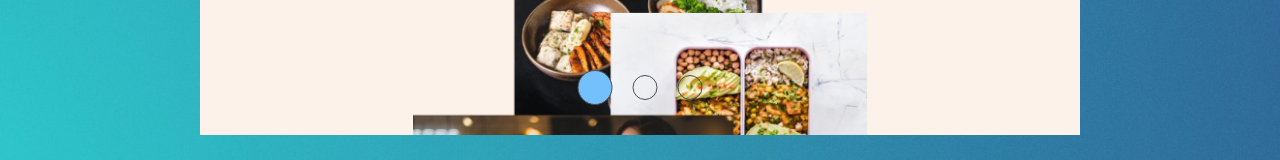
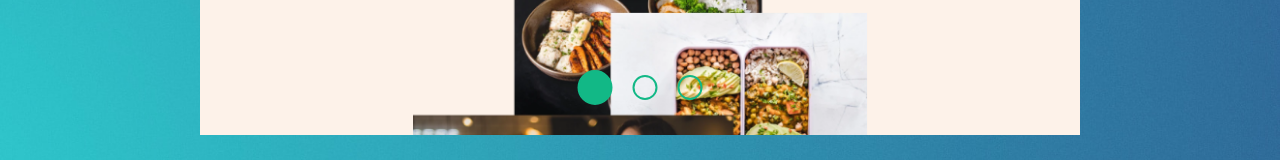
Before and after one commit to Crescent17/cv, a React (Vite) app: page / in a window 1280 px wide. Shown: the part 2369-2529 px from the top of the page. Built offline with nearby package versions, Linux system fonts and the light colour scheme.

Commit message:
change styling of dots

```diff
--- a/src/components/projects/Dots.jsx
+++ b/src/components/projects/Dots.jsx
@@ -16,7 +16,7 @@ const Dot = styled.div`
   height: 2.5rem;
   border-radius: 500px;
   cursor: pointer;
-  border: 1px solid #495057;
+  border: 2px solid #12b886;
   top: 0;
   left: 0;
   transition: all .5s;
@@ -24,7 +24,7 @@ const Dot = styled.div`
   &:nth-child(${props => props.$currentslide}) {
     width: 3.5rem;
     height: 3.5rem;
-    background-color: #74c0fc;
+    background-color: #12b886;
   }
 `
 
```
